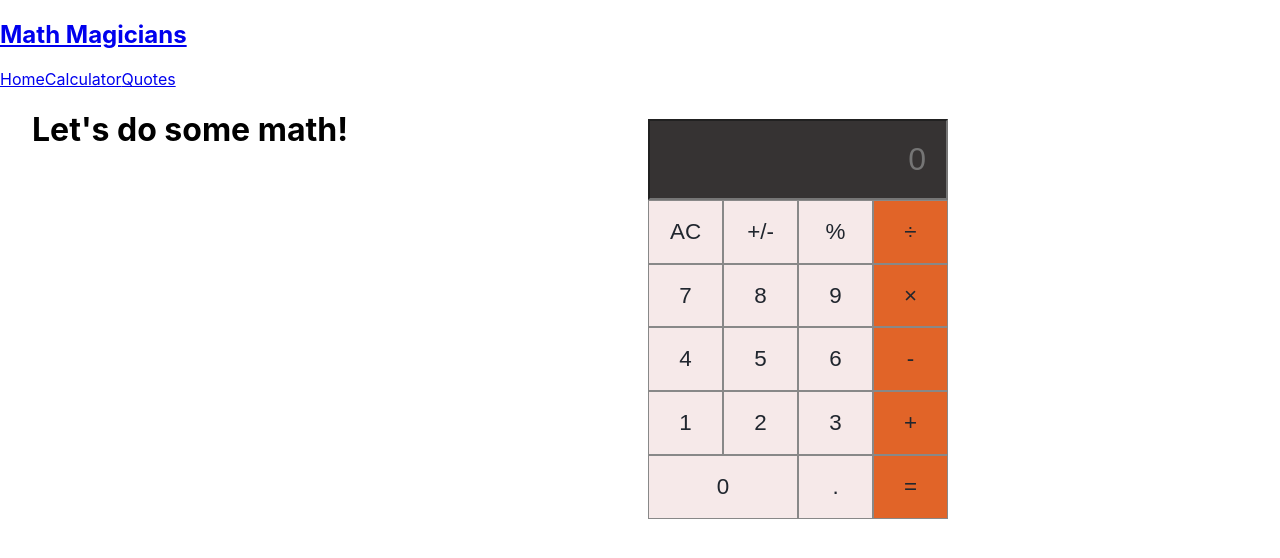
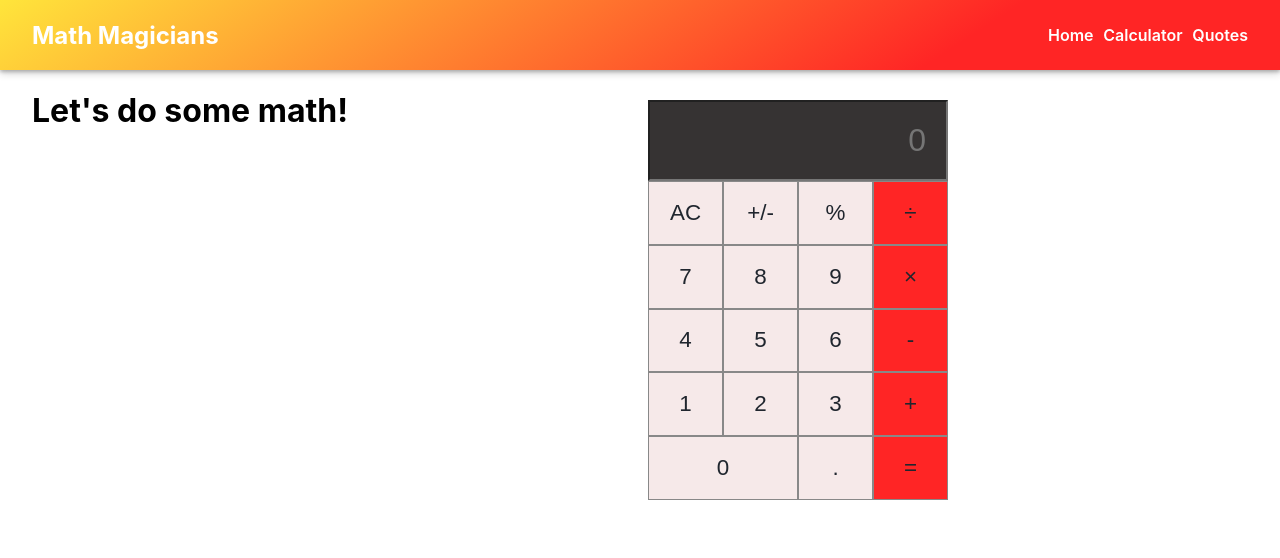
Before and after one commit to sergio-usma/math-magicians, a React (Create React App) app: page /calculator in a window 1280 px wide. Shown: the top 558 px of the page. Built offline with nearby package versions, Linux system fonts and the light colour scheme.

Commit message:
Add styles to the header and app

```diff
--- a/src/App.css
+++ b/src/App.css
@@ -8,56 +8,45 @@ html {
   box-sizing: inherit;
 }
 
+a {
+  text-decoration: none;
+  color: inherit;
+}
+
 .App {
   text-align: center;
 }
 
-.container {
-  width: 300px;
-  height: 400px;
-  margin: 50px auto;
-  background: red;
+.header__container {
+  height: 70px;
   display: flex;
-  flex-flow: column nowrap;
+  flex-flow: row wrap;
+  justify-content: space-between;
+  align-items: center;
+  margin: auto;
+  background-color: #ffe53b;
+  background-image: linear-gradient(147deg, #ffe53b 0%, #ff2525 74%);
+  color: white;
+  box-shadow:
+    0 0.1rem 0.2rem rgba(0, 0, 0, 0.2),
+    0 0.2rem 0.5rem rgba(0, 0, 0, 0.2);
 }
 
-.display {
-  width: 300px;
-  background: #363333;
-  color: #fff;
-  font-size: 2rem;
-  text-align: right;
-  padding: 20px;
+.header__nav {
+  width: 100%;
+  display: flex;
+  flex-flow: row wrap;
+  justify-content: space-between;
+  align-items: center;
+  padding: 0 2rem;
+  margin: auto;
+  font-weight: 600;
 }
 
-.buttons {
-  height: 100%;
-  display: grid;
-  grid-template-columns: repeat(4, 1fr);
+.header__links {
+  width: 200px;
+  display: flex;
+  flex-flow: row wrap;
+  justify-content: space-between;
+  align-items: center;
 }
-
-.span-two {
-  grid-column: span 2;
-}
-
-.op {
-  background: #e16428;
-  border: 1px solid #888;
-  font-size: 1.4rem;
-}
-
-button {
-  background-color: #f6e9e9;
-  border: 1px solid #888;
-  font-size: 1.4rem;
-  color: #20262e;
-}
-
-button:hover {
-  background: #ccc;
-}
-
-button:active {
-  background: #272121;
-  color: white;
-}
```
